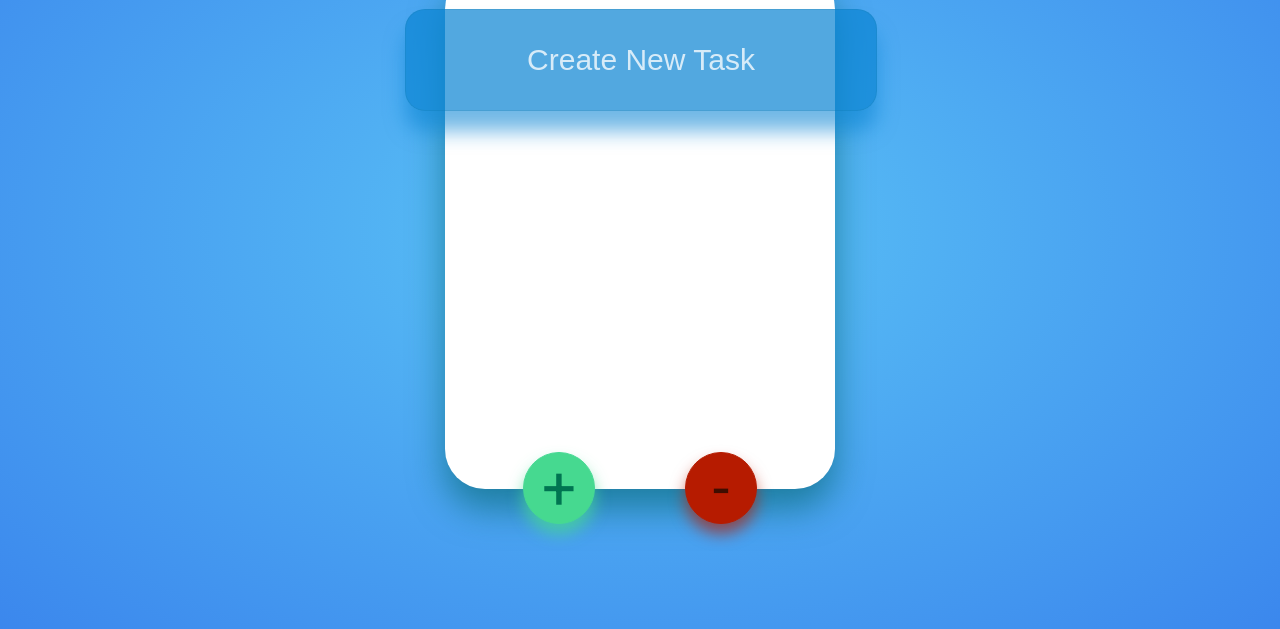
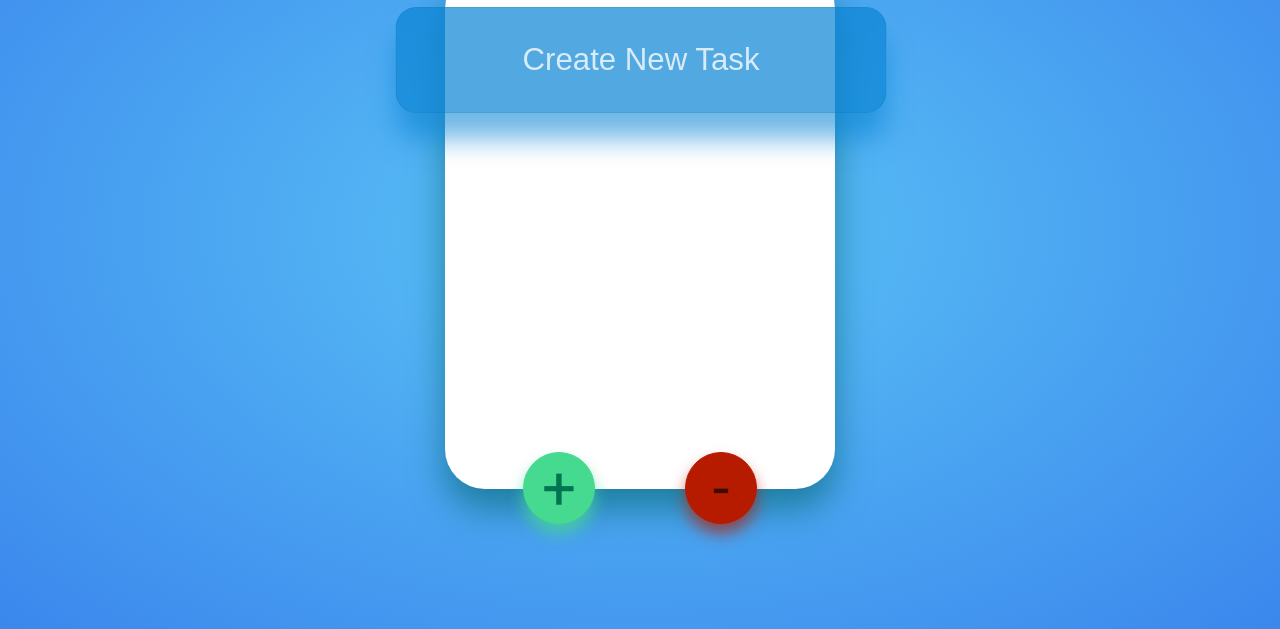
Before and after one commit to silent-lad/vanillaTodo, a plain HTML site: page index.html in a window 1280 px wide. In both pictures the pointer is over the input "Create New Task". Shown: the part 171-800 px from the top of the page. Drawn offline with Linux system fonts and the light colour scheme.

Commit message:
Hover input

```diff
--- a/style.css
+++ b/style.css
@@ -52,11 +52,18 @@ input {
   background: #0b84d4b4;
 }
 input:focus {
-  box-shadow: 0px 3px 10px #0b84d494;
+  transform: scale(1) !important;
+  box-shadow: 0px 3px 10px #0b84d494 !important;
 }
 input::-webkit-input-placeholder {
   color: rgba(255, 255, 255, 0.767);
 }
+
+input:hover {
+  transform: scale(1.04);
+  box-shadow: 0px 25px 25px #0b84d494;
+}
+
 .todoList {
   height: 60vh;
   width: 350px;
```
